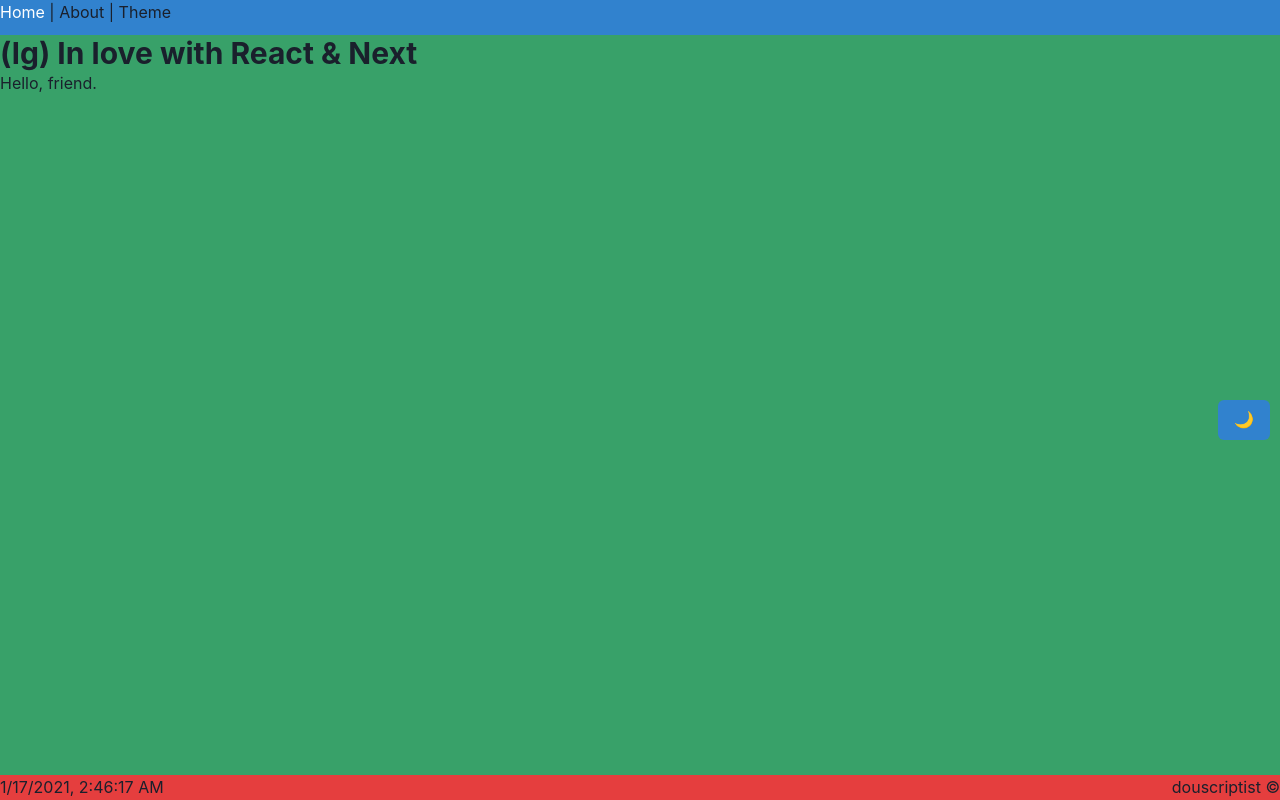
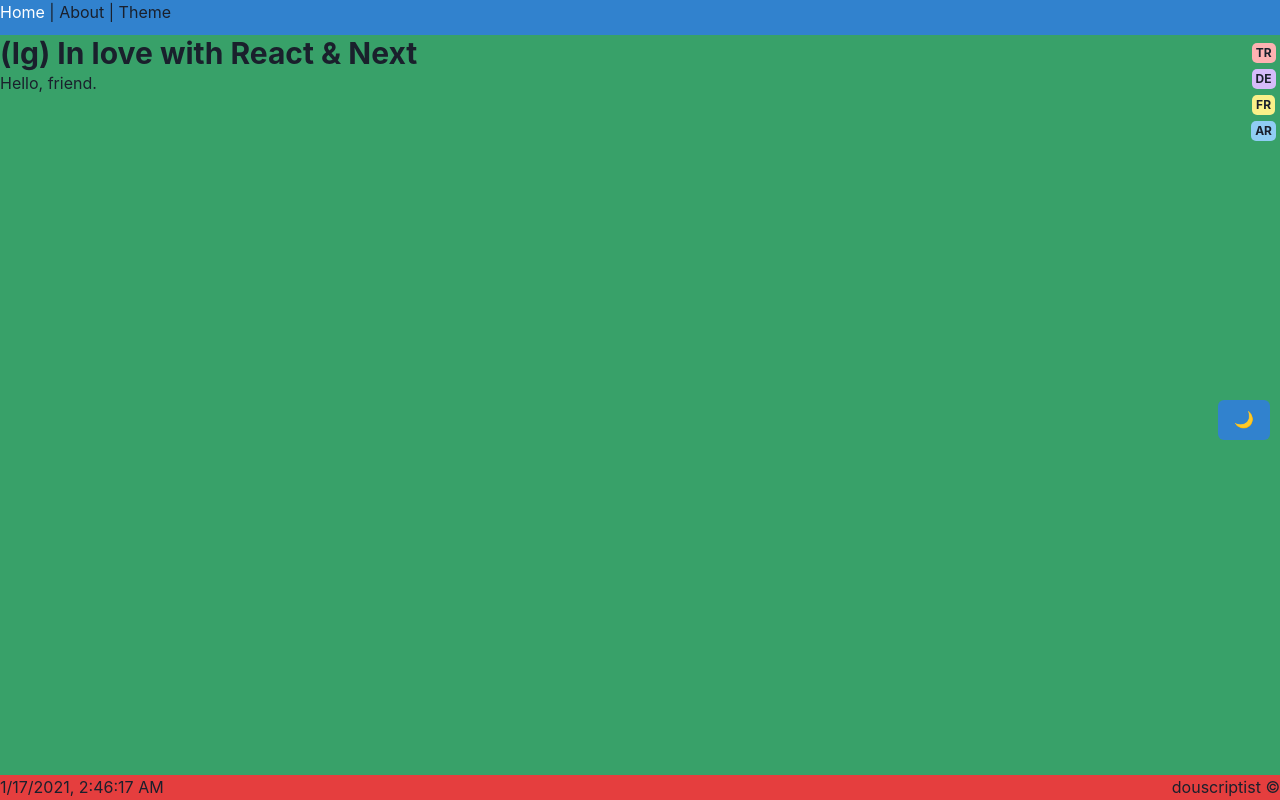
Before and after one commit to douscriptist/dogukaanyilmaz.com, a Next.js app: page / in a window 1280 px wide. Built offline with nearby package versions, Linux system fonts and the light colour scheme; a web font is replaced by a local one.

Commit message:
locale selector ui

```diff
--- a/components/Layout.tsx
+++ b/components/Layout.tsx
@@ -1,9 +1,8 @@
-import React from "react";
+import { Box, Container, Flex, Spacer } from "@chakra-ui/react";
 import Header from "components/Header";
 import Navbar from "components/Navbar";
 import Footer from "components/Footer";
-import styles from "../styles/Home.module.css";
-import { Box, Container, Flex, Spacer } from "@chakra-ui/react";
+import LocaleSelector from "./LocaleSelector";
 
 interface LayoutProps {
   pageTitle?: string;
@@ -16,6 +15,7 @@ const Layout: React.FC<LayoutProps> = ({ children, pageTitle = "Hello, friend."
       <Box h={35} bg="blue.500">
         <header>
           <Navbar />
+          <LocaleSelector />
         </header>
       </Box>
       <Box flex={1} bg="green.500">
--- /dev/null
+++ b/components/LocaleButton.tsx
@@ -0,0 +1,38 @@
+import { Badge, Box, useTheme } from "@chakra-ui/react";
+import useLocale from "hooks/useLocale";
+
+interface LocaleButtonProps {
+  colorScheme?: string;
+  lang: string;
+}
+
+const LocaleButton = ({ colorScheme, lang }: LocaleButtonProps) => {
+  const t = useTheme();
+  const { setLocale } = useLocale();
+  return (
+    <Box
+      as="button"
+      outline="none"
+      transition="all 0.2s cubic-bezier(.08,.52,.52,1)"
+      bg={t?.colors[`${colorScheme}`][200]}
+      borderRadius={5}
+      height={5}
+      p={0}
+      margin="3px 0"
+      d="flex"
+      justifyContent="center"
+      alignItems="center"
+      _hover={{ bg: `${colorScheme}.500`, color: `${colorScheme}.50` }}
+      _active={{
+        bg: `${colorScheme}.800`,
+        transform: "scale(0.98)",
+        outline: "none",
+      }}
+      onClick={() => setLocale(lang.toLowerCase())}
+    >
+      <Badge colorScheme={t?.colors[`${colorScheme}`][200]}>{lang.toUpperCase()}</Badge>
+    </Box>
+  );
+};
+
+export default LocaleButton;
--- /dev/null
+++ b/components/LocaleSelector.tsx
@@ -0,0 +1,20 @@
+import { Box, Center } from "@chakra-ui/react";
+import LocaleButton from "./LocaleButton";
+import useLocale from "hooks/useLocale";
+
+const LocaleSelector = () => {
+  const { t, locale } = useLocale();
+  return (
+    <Box d="flex" flexDir="column" position="absolute" right={1} top={10}>
+      <Center flexDir="column">
+        {locale !== "en" && <LocaleButton lang="EN" colorScheme="green" />}
+        {locale !== "tr" && <LocaleButton lang="TR" colorScheme="red" />}
+        {locale !== "de" && <LocaleButton lang="DE" colorScheme="purple" />}
+        {locale !== "fr" && <LocaleButton lang="FR" colorScheme="yellow" />}
+        {locale !== "ar" && <LocaleButton lang="AR" colorScheme="blue" />}
+      </Center>
+    </Box>
+  );
+};
+
+export default LocaleSelector;
```
